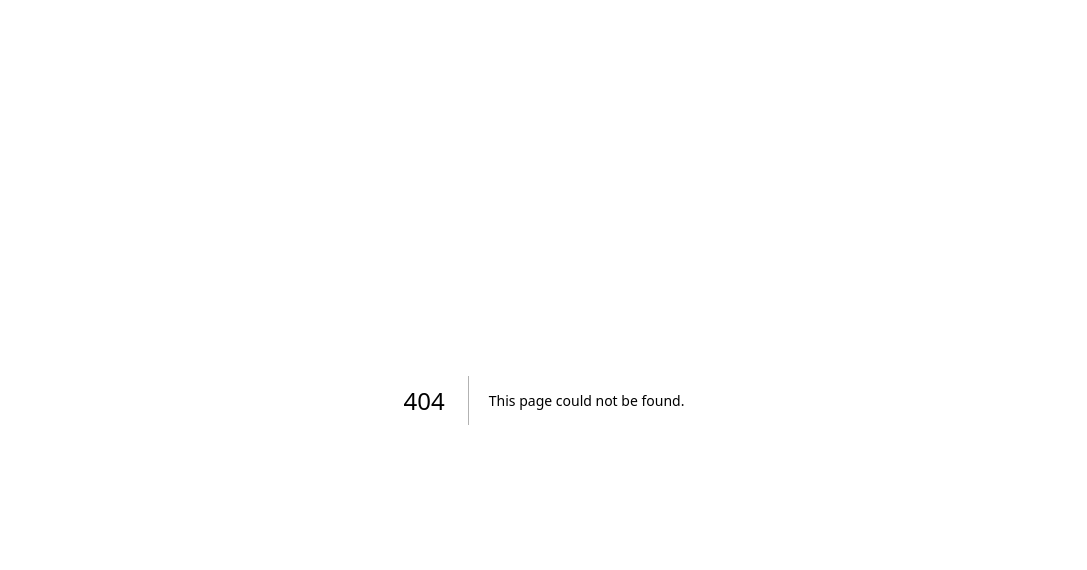
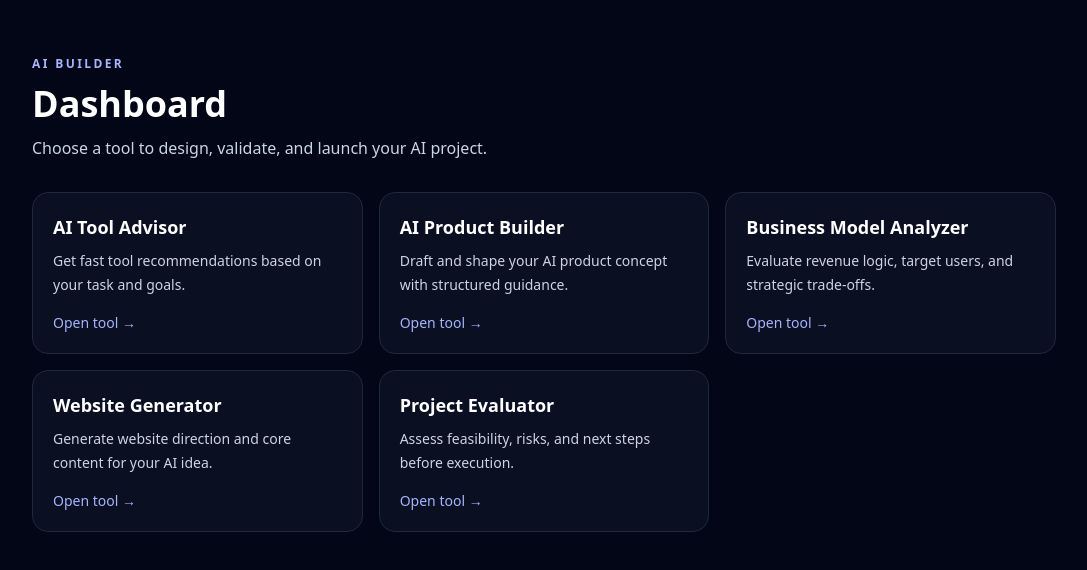
Before and after one commit to 0xdavidwoo/ai-community, a Next.js app: page /ai-builder in a window 1280 px wide. Before the commit this address had no page. Shown: the top 570 px of the page, without its empty margins (96-1183 px from the left). Built offline with nearby package versions, Linux system fonts and the light colour scheme.

Commit message:
Add AI Builder dashboard page with tool cards

```diff
--- /dev/null
+++ b/pages/ai-builder.tsx
@@ -0,0 +1,74 @@
+import Head from 'next/head';
+import Link from 'next/link';
+
+type ToolCard = {
+  title: string;
+  href: string;
+  description: string;
+};
+
+const toolCards: ToolCard[] = [
+  {
+    title: 'AI Tool Advisor',
+    href: '/tools',
+    description: 'Get fast tool recommendations based on your task and goals.'
+  },
+  {
+    title: 'AI Product Builder',
+    href: '/builder',
+    description: 'Draft and shape your AI product concept with structured guidance.'
+  },
+  {
+    title: 'Business Model Analyzer',
+    href: '/business',
+    description: 'Evaluate revenue logic, target users, and strategic trade-offs.'
+  },
+  {
+    title: 'Website Generator',
+    href: '/website',
+    description: 'Generate website direction and core content for your AI idea.'
+  },
+  {
+    title: 'Project Evaluator',
+    href: '/evaluate',
+    description: 'Assess feasibility, risks, and next steps before execution.'
+  }
+];
+
+export default function AiBuilderPage() {
+  return (
+    <>
+      <Head>
+        <title>AI Builder Dashboard</title>
+        <meta name="description" content="Launch your workflow with five AI Forge tools in one dashboard." />
+        <meta name="viewport" content="width=device-width, initial-scale=1" />
+      </Head>
+
+      <main className="min-h-screen bg-slate-950 px-4 py-14 text-slate-100 sm:px-6">
+        <section className="mx-auto max-w-5xl">
+          <header>
+            <p className="text-xs font-semibold uppercase tracking-[0.2em] text-indigo-300">AI Builder</p>
+            <h1 className="mt-3 text-3xl font-bold text-white sm:text-4xl">Dashboard</h1>
+            <p className="mt-3 max-w-2xl text-sm text-slate-300 sm:text-base">
+              Choose a tool to design, validate, and launch your AI project.
+            </p>
+          </header>
+
+          <div className="mt-8 grid grid-cols-1 gap-4 sm:grid-cols-2 lg:grid-cols-3">
+            {toolCards.map((card) => (
+              <Link
+                key={card.title}
+                href={card.href}
+                className="group rounded-2xl border border-slate-800 bg-slate-900/60 p-5 transition hover:border-indigo-400/60 hover:bg-slate-900"
+              >
+                <p className="text-lg font-semibold text-white transition group-hover:text-indigo-300">{card.title}</p>
+                <p className="mt-2 text-sm leading-6 text-slate-300">{card.description}</p>
+                <p className="mt-4 text-sm font-medium text-indigo-300">Open tool →</p>
+              </Link>
+            ))}
+          </div>
+        </section>
+      </main>
+    </>
+  );
+}
```
